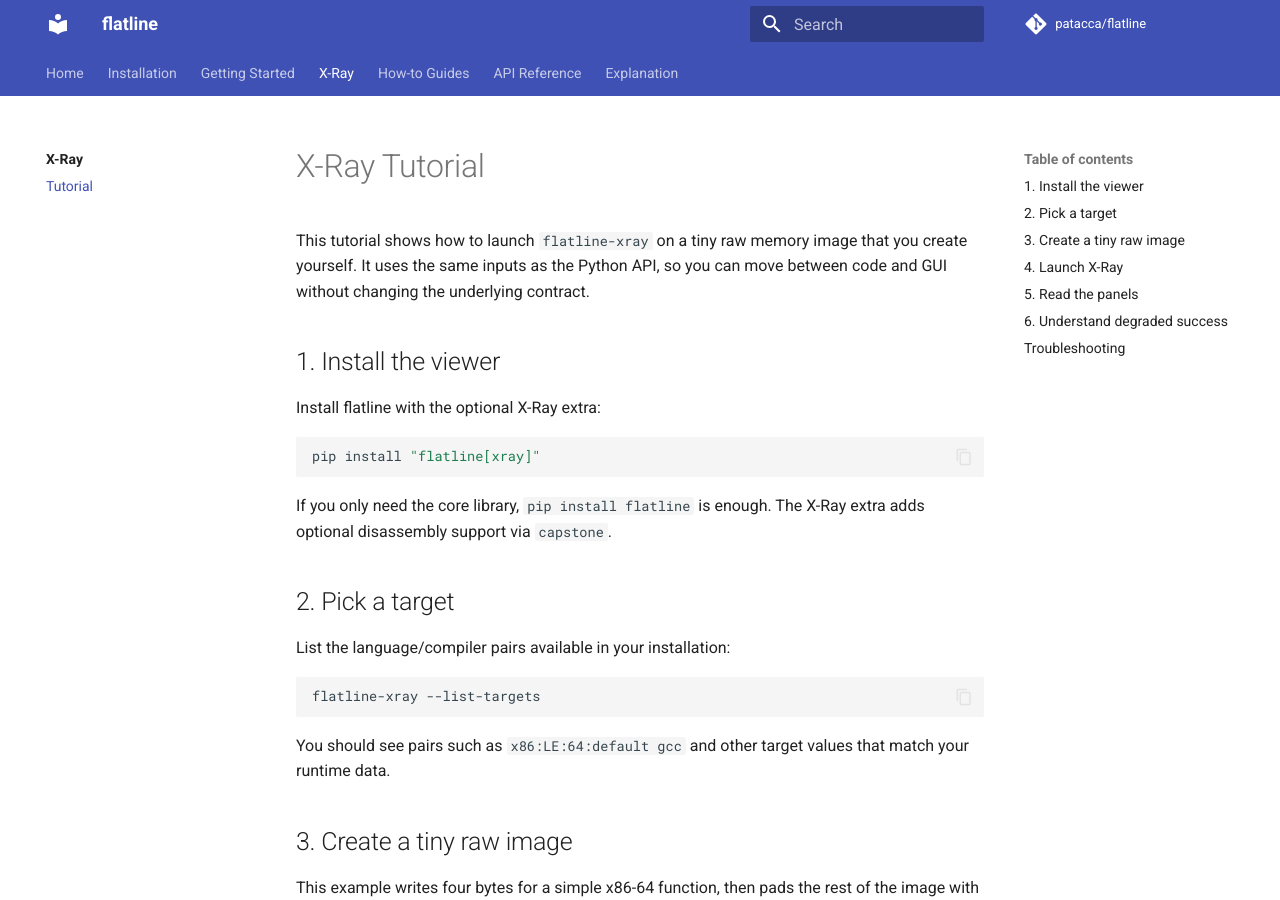
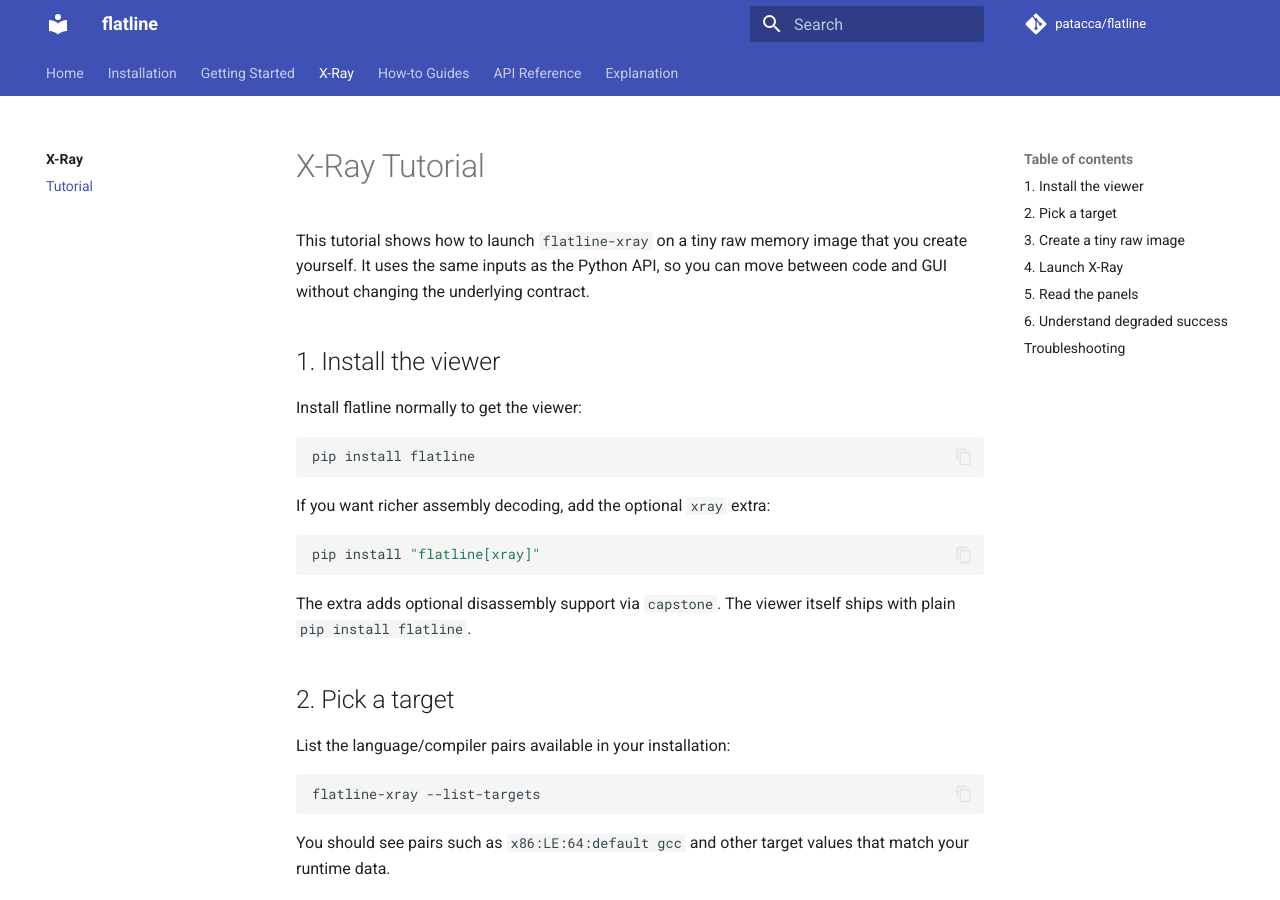
Before and after one commit to patacca/flatline, an MkDocs documentation site: the page built from docs-site/xray/tutorial.md, in a window 1280 px wide and 900 px high. Built offline with MkDocs 1.6.1 and Material for MkDocs 9.7.7, drawn with Linux system fonts in a browser that asks for light colours; comment, search, counter and statistics services are not loaded; the version menu is left out.

Commit message:
docs(xray): clarify viewer install contract

````diff
--- a/docs-site/xray/tutorial.md
+++ b/docs-site/xray/tutorial.md
@@ -6,14 +6,20 @@ move between code and GUI without changing the underlying contract.
 
 ## 1. Install the viewer
 
-Install flatline with the optional X-Ray extra:
+Install flatline normally to get the viewer:
+
+```bash
+pip install flatline
+```
+
+If you want richer assembly decoding, add the optional `xray` extra:
 
 ```bash
 pip install "flatline[xray]"
 ```
 
-If you only need the core library, `pip install flatline` is enough. The X-Ray
-extra adds optional disassembly support via `capstone`.
+The extra adds optional disassembly support via `capstone`. The viewer itself
+ships with plain `pip install flatline`.
 
 ## 2. Pick a target
 
````
Also changed, not shown: docs-site/installation.md (+3 -2 lines), docs-site/xray/index.md (+8 -1 lines).
